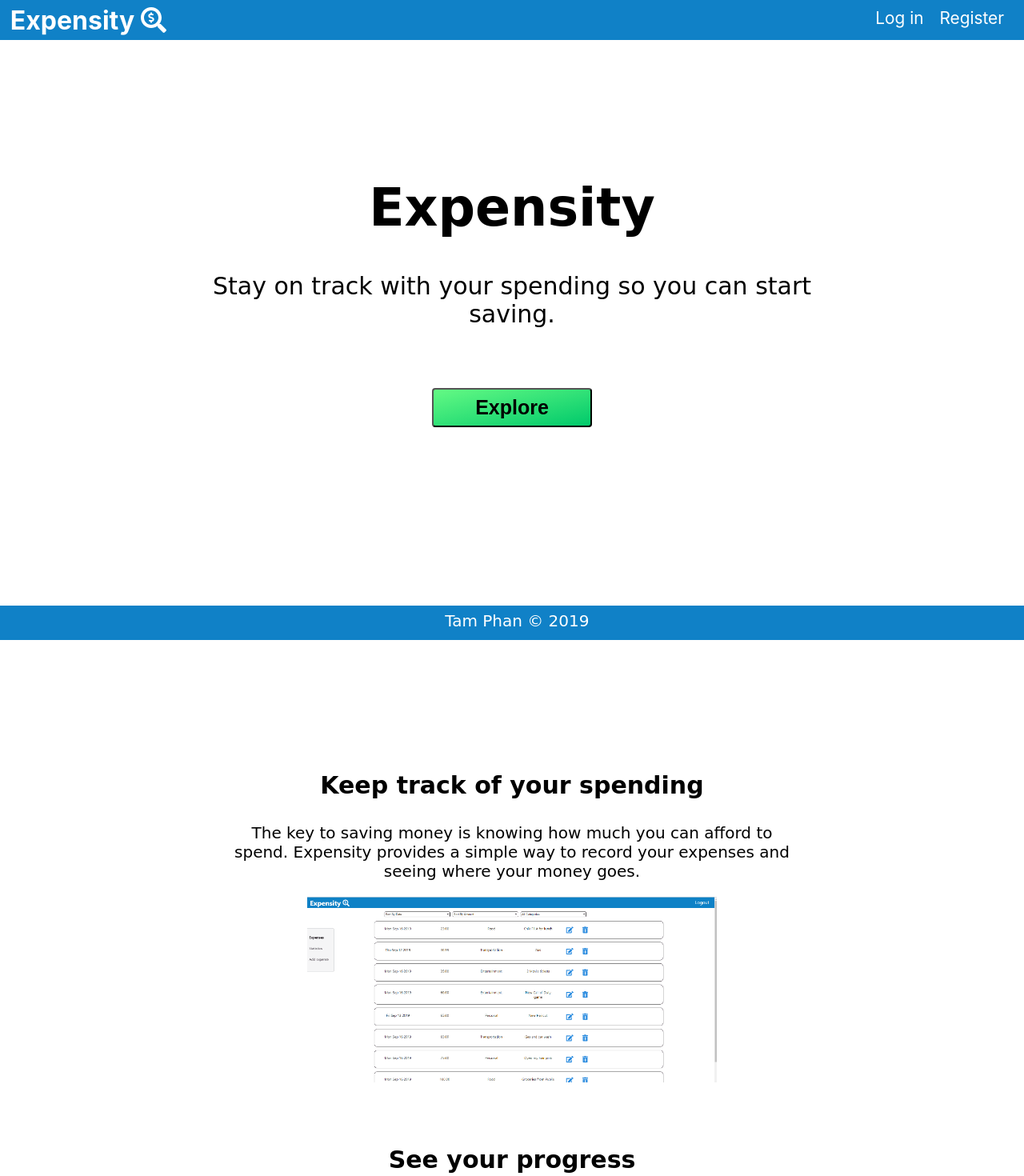
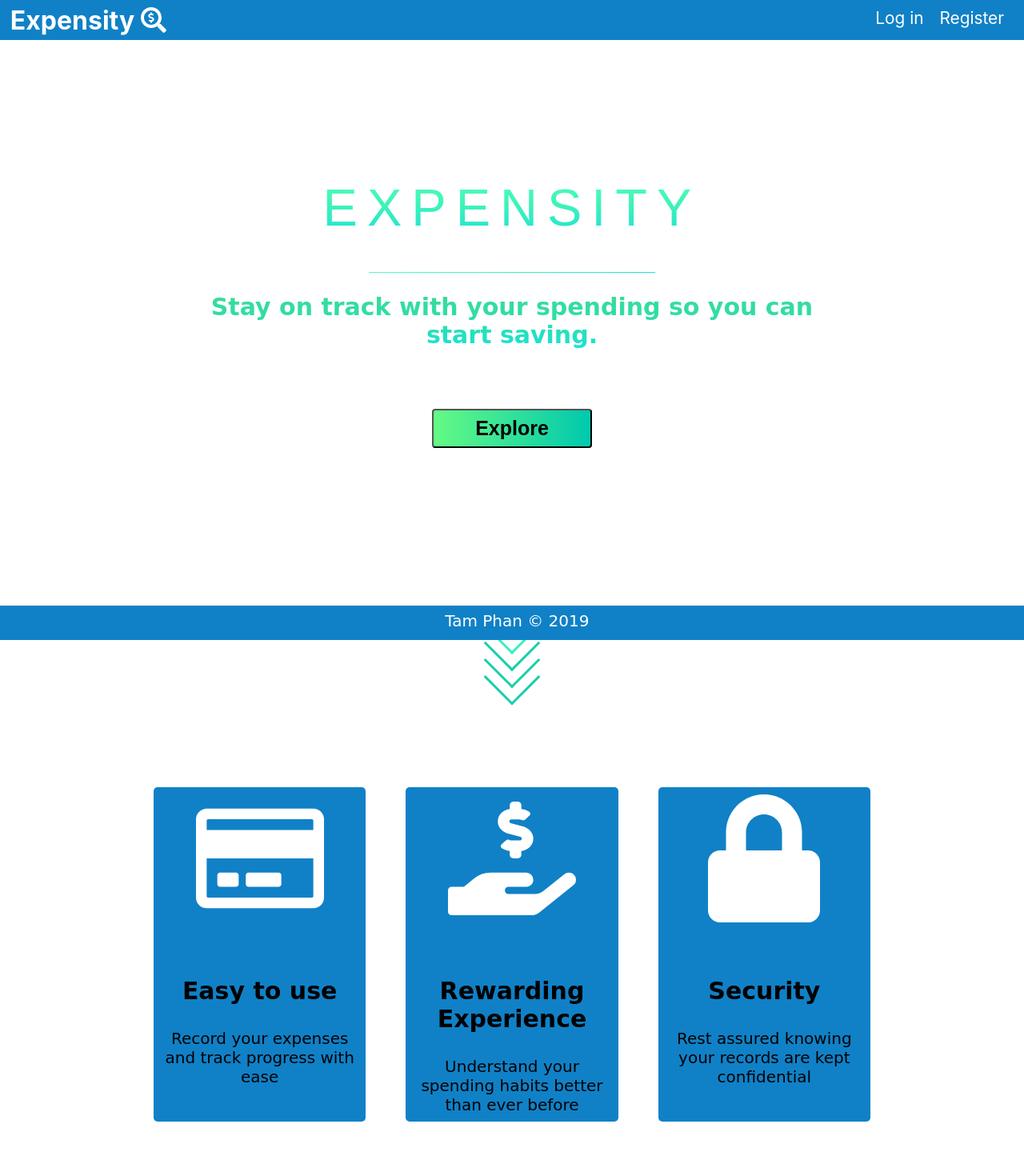
Before and after one commit to tam135/Expensify-client, a React (Create React App) app: page / in a window 1280 px wide. Shown: the top 1470 px of the page at 80% size. Built offline with nearby package versions, Linux system fonts and the light colour scheme; no server answers.

Commit message:
updated landing page

```diff
--- a/package.json
+++ b/package.json
@@ -18,6 +18,7 @@
     "react-charts": "^2.0.0-beta.4",
     "react-datepicker": "^2.8.0",
     "react-dom": "^16.9.0",
+    "react-icons": "^3.8.0",
     "react-input-calendar": "^0.5.4",
     "react-redux": "^7.1.1",
     "react-router-dom": "^5.0.1",
--- a/src/Components/ExpenseItem/ExpenseItem.css
+++ b/src/Components/ExpenseItem/ExpenseItem.css
@@ -38,7 +38,7 @@
     .expense-container {
         width: 80vw;
         border: 1px solid black;
-        border-radius: 15px;
+        border-radius: 7px;
         margin: 15px 15%;
         display: flex;
         padding: 0;
--- a/src/Routes/LandingPage/LandingPage.css
+++ b/src/Routes/LandingPage/LandingPage.css
@@ -1,5 +1,6 @@
 .LandingPage__app{
     background-size: cover;
+
     height: 225vh;
     font-family: DejaVu Sans;
 }
@@ -13,6 +14,124 @@
 
 .LandingPage__container {
     animation: moveInBottom ease-out .75s;
+}
+
+.LandingPage__title {
+    background: -webkit-linear-gradient(rgb(81, 255, 182), rgb(59, 241, 187), rgb(28, 226, 216));
+    -webkit-background-clip: text;
+    -webkit-text-fill-color: transparent;
+    font-family: Montserrat,sans-serif;
+    font-weight: 400;
+    text-transform: uppercase;
+    letter-spacing: 12px;
+}
+
+.LandingPage-hr {
+    background: linear-gradient(to right,rgb(81, 255, 182), rgb(59, 241, 187), rgb(28, 226, 216));
+    height: 1px;
+    border: none;
+    width: 40%;
+}
+
+.indicator-container {
+    display: flex;
+    justify-content: center;
+    align-items: center;
+    margin-top: 15rem;
+}
+.indicator {
+    transform: rotate(45deg);
+    height: 50px;
+    width: 50px;
+    /* background: black;; */
+}
+
+.indicator:hover {
+    cursor: pointer;
+}
+
+.indicator span {
+    position: absolute;
+    top: 0;
+    left: 0;
+    width: 100%;
+    height: 100%;
+    display: block;
+    box-sizing: border-box;
+    border: none;
+    border-right: 3px solid #1081C7;
+    border-bottom: 3px solid #1081C7;
+    animation: animate 1s linear infinite;
+}
+
+.indicator span:nth-child(1) {
+    top: -30px;
+    left: -30px;
+    animation-delay: 0s;
+}
+
+.indicator span:nth-child(2) {
+    top: -15px;
+    left: -15px;
+    animation-delay:.2s;
+}
+
+.indicator span:nth-child(3) {
+    top: -0px;
+    left: -0px;
+    animation-delay: .4s;
+}
+
+.indicator span:nth-child(4) {
+    top: 15px;
+    left: 15px;
+    animation-delay: .6s;
+}
+
+
+.row {
+    display: flex;
+    justify-content: center;
+    align-items: center;
+    margin-top: 15%;
+}
+
+.column:nth-child(2) {
+    margin-left: 50px;
+    margin-right: 50px;
+}
+.column {
+    height: 25rem;
+    width: 33%;
+    background:#1081C7;
+    border-radius: 5px;
+    padding: 1%;
+}
+
+.row:after {
+    content: "";
+    display: table;
+    clear: both;
+}
+
+.icons {
+    font-size: 10rem;
+    color: #fff;
+
+}
+
+@keyframes animate {
+    0% {
+        border-color: rgb(59, 241, 187);
+        /* transform: translate(0,0) */
+    }
+    20% {
+        border-color: rgb(59, 241, 187);
+        /* transform: translate(15px,15px) */
+    }
+    20.1%, 100% {
+        border-color: rgb(24, 207, 168);
+    }
 }
 
 h1 {
@@ -37,12 +156,20 @@ p {
 .LandingPage__Tagline {
     width: 90%;
     margin: auto auto;
+    background: -webkit-linear-gradient(rgb(60, 218, 152), rgb(43, 223, 169), rgb(28, 226, 216));
+    -webkit-background-clip: text;
+    -webkit-text-fill-color: transparent;
+    font-weight: 900;
+}
+
+.LandingPage__Tagline h2 {
+    font-weight: 600;
 }
 
 .LandingPage__description1 {
     margin: auto auto;
     width: 80%;
-    padding-top: 50vh;
+    padding-top: 20%;
 }
 
 
@@ -55,15 +182,17 @@ p {
 
 
 .demo-button{
-    background: linear-gradient(to bottom right,#64fa84 0,#00c96b);
+    background: linear-gradient(to right,#64fa84 0,#00c9ae);
     width: 200px;
     font-size: 25px;
     margin-top: 45px;
+    transition: .3s;
 }
 
 .demo-button:hover {
-    background: #26F1CB;
-    transform: scale(1.1);
+    /* background: #26F1CB; */
+    color: #fff;
+    transform: translateY(-5px) scale(1.1);
     cursor: pointer;
 }
 .screenshot1, .screenshot2 {
@@ -73,6 +202,8 @@ p {
 .Header a {
     animation: moveInRight ease-in .75s;
 }
+
+
 
 
 footer {
@@ -133,7 +264,26 @@ footer {
         transform: translate(0)
     }
 }
+@media only screen and (max-width: 768px) {
+    .row {
+        display: flex;
+        justify-content: center;
+        align-items: center;
+        flex-direction: column;
+        margin-top: 30%;
+    }
 
+
+    .column:nth-child(2) {
+        margin-left: 0;
+        margin-right: 0;
+    }
+
+    .column {
+        margin-bottom: 20px;
+        width: 80%;
+    }
+}
 @media only screen and (min-width: 768px) {
 
     .LandingPage__container {
@@ -180,4 +330,6 @@ footer {
         width: 40vw;
     }
 
+
+
 }
--- a/src/Routes/LandingPage/LandingPage.js
+++ b/src/Routes/LandingPage/LandingPage.js
@@ -1,6 +1,7 @@
 import React from 'react'
 import { Button } from "../../Components/Utils/Utils";
 import { Link } from 'react-router-dom'
+import { FaHandHoldingUsd, FaLock, FaRegCreditCard} from 'react-icons/fa'
 import './LandingPage.css'
 import gif1 from './gif1.gif'
 import gif2 from './gif2.gif'
@@ -10,14 +11,53 @@ const LandingPage = () =>{
           <div className="LandingPage__app">
             <div className="LandingPage__container">
               <h1 className="LandingPage__title">Expensity</h1>
+              <hr className="LandingPage-hr"></hr>
+
               <section className="LandingPage__Tagline">
                 <h2>
                   Stay on track with your spending so you can start saving.
                 </h2>
-                <Link to="/expenses">
-                  <Button className="button demo-button">Explore</Button>
-                </Link>
               </section>
+
+              <Link to="/expenses">
+                <Button className="button demo-button">Explore</Button>
+              </Link>
+
+              <div className="indicator-container">
+                <section className="indicator">
+                  <span></span>
+                  <span></span>
+                  <span></span>
+                  <span></span>
+                </section>
+              </div>
+
+              <section className="row">
+                <div className="column">
+                  <div className="icons">
+                    <FaRegCreditCard />
+                  </div>
+                  <h3>Easy to use</h3>
+                  <p>Record your expenses and track progress with ease</p>
+                </div>
+
+                <div className="column">
+                  <div className="icons">
+                    <FaHandHoldingUsd />
+                  </div>
+                  <h3>Rewarding Experience</h3>
+                  <p>Understand your spending habits better than ever before</p>
+                </div>
+
+                <div className="column">
+                  <div className="icons">
+                    <FaLock />
+                  </div>
+                  <h3>Security</h3>
+                  <p>Rest assured knowing your records are kept confidential</p>
+                </div>
+              </section>
+
               <section className="LandingPage__description1">
                 <h3>Keep track of your spending</h3>
                 <p>
```
Also changed, not shown: 1 other file (tests, documents, lock files or other folders).
